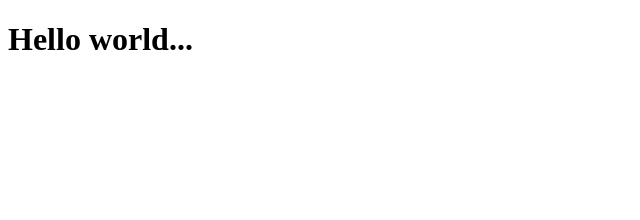
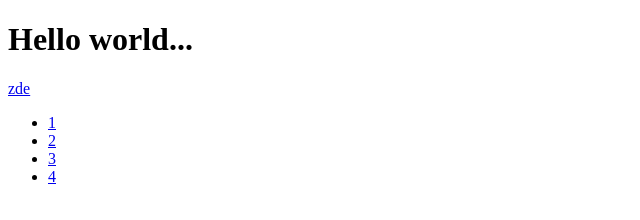
Before and after one commit to phav02/test-app, a plain HTML site: page index.html in a window 1280 px wide. Shown: the whole page, without its empty margins (0-640 px from the left). Drawn offline with Linux system fonts and the light colour scheme.

Commit message:
third commit

```diff
--- a/index.html
+++ b/index.html
@@ -5,5 +5,12 @@
     </head>
     <body>
         <h1>Hello world...</h1>
+        <a href="#">zde</a>
+        <ul>
+            <li><a href="#">1</a></li>
+            <li><a href="#">2</a></li>
+            <li><a href="#">3</a></li>
+            <li><a href="#">4</a></li>
+        </ul>
     </body>
 </html>
```
